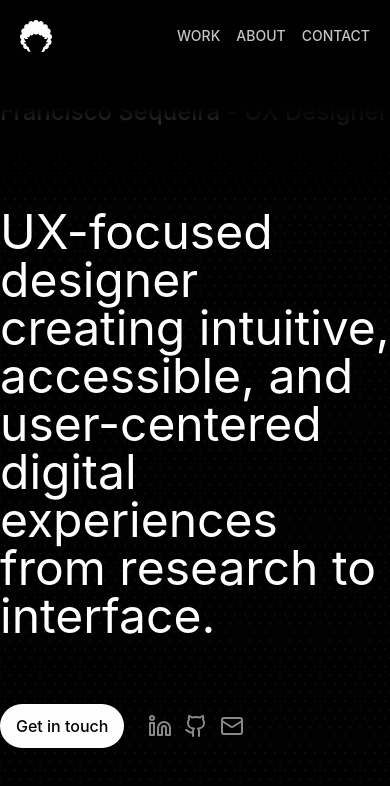
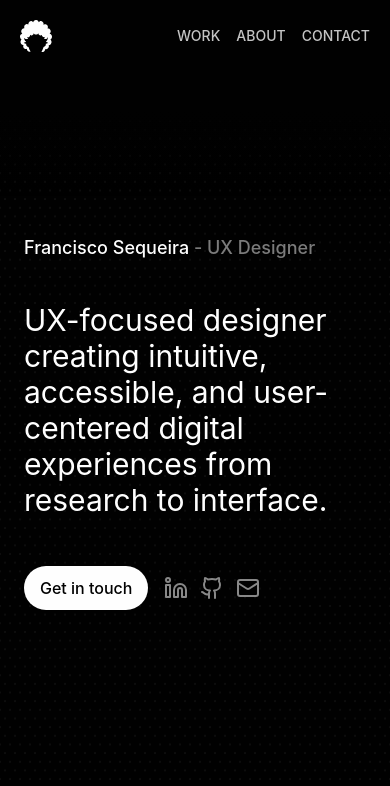
Before and after one commit to francis323/Portfolio, a React (Vite) app: page / in a window 390 px wide. Shown: the top 786 px of the page. Built offline with nearby package versions, Linux system fonts and the light colour scheme.

Commit message:
feat: enhance Home component with animations and refactor link rendering

```diff
--- a/src/components/pages/Home.jsx
+++ b/src/components/pages/Home.jsx
@@ -1,31 +1,71 @@
-import { div } from "framer-motion/client";
+import { motion } from "framer-motion";
 import { Linkedin, Github, Mail } from "lucide-react";
+
+const containerVariants = {
+    hidden: {},
+    visible: {
+        transition: {
+            staggerChildren: 0.15,
+            delayChildren: 0.1,
+        },
+    },
+};
+
+const fadeUp = {
+    hidden: { opacity: 0, y: 32 },
+    visible: {
+        opacity: 1,
+        y: 0,
+        transition: { duration: 0.7, ease: [0.22, 1, 0.36, 1] },
+    },
+};
+
+const links = [
+    { Icon: Linkedin, href: "https://www.linkedin.com/in/francisco-sequeira-mendoza/" },
+    { Icon: Github, href: "https://github.com/francis323" },
+    { Icon: Mail, href: "mailto:jose.sequeiramendoza@ucr.ac.cr" },
+]
 
 export function Home() {
     return (
-        <div className="h-screen flex flex-col w-full justify-center gap-4">
-            <div className="flex flex-col gap-20">
-                <p className="text-2xl font-medium">Francisco Sequeira <span className="text-span">- UX Designer</span></p>
-                <h1 className="text-5xl">UX-focused designer creating intuitive, accessible, and user-centered digital experiences from research to interface.</h1>
+        <motion.div
+            className="h-screen flex flex-col w-full justify-center gap-4 px-6 md:px-0"
+            variants={containerVariants}
+            initial="hidden"
+            animate="visible"
+        >
+            <div className="flex flex-col gap-10 md:gap-20">
+                <motion.p className="text-lg md:text-2xl font-medium" variants={fadeUp}>
+                    Francisco Sequeira <span className="text-span">- UX Designer</span>
+                </motion.p>
+                <motion.h1 className="text-3xl md:text-5xl" variants={fadeUp}>
+                    UX-focused designer creating intuitive, accessible, and user-centered digital experiences from research to interface.
+                </motion.h1>
             </div>
 
-            <div className="flex items-center justify-start gap-6 mt-12">
+            <motion.div
+                className="flex items-center justify-start gap-4 sm:gap-6 mt-8 md:mt-12"
+                variants={fadeUp}
+            >
                 <a href="#" className="bg-foreground font-medium text-background hover:scale-105 py-2.5 px-4 rounded-full transition-all duration-300">
                     Get in touch
                 </a>
                 <div className="flex gap-3">
-                    <a href="#" className="text-terciary hover:text-foreground hover:scale-105 transition-all duration-300">
-                        <Linkedin />
-                    </a>
-                    <a href="#" className="text-terciary hover:text-foreground hover:scale-105 transition-all duration-300">
-                        <Github />
-                    </a>
-                    <a href="#" className="text-terciary hover:text-foreground hover:scale-105 transition-all duration-300">
-                        <Mail />
-                    </a>
+                    {links.map((link, i) => (
+                        <motion.a
+                            key={i}
+                            target="_blank"
+                            rel="noopener noreferrer"
+                            href={link.href}
+                            className="text-terciary hover:text-foreground hover:scale-105 transition-all duration-300"
+                            whileHover={{ scale: 1.1 }}
+                            whileTap={{ scale: 0.95 }}
+                        >
+                            <link.Icon />
+                        </motion.a>
+                    ))}
                 </div>
-            </div>
-
-        </div>
-    )
+            </motion.div>
+        </motion.div>
+    );
 }
```
